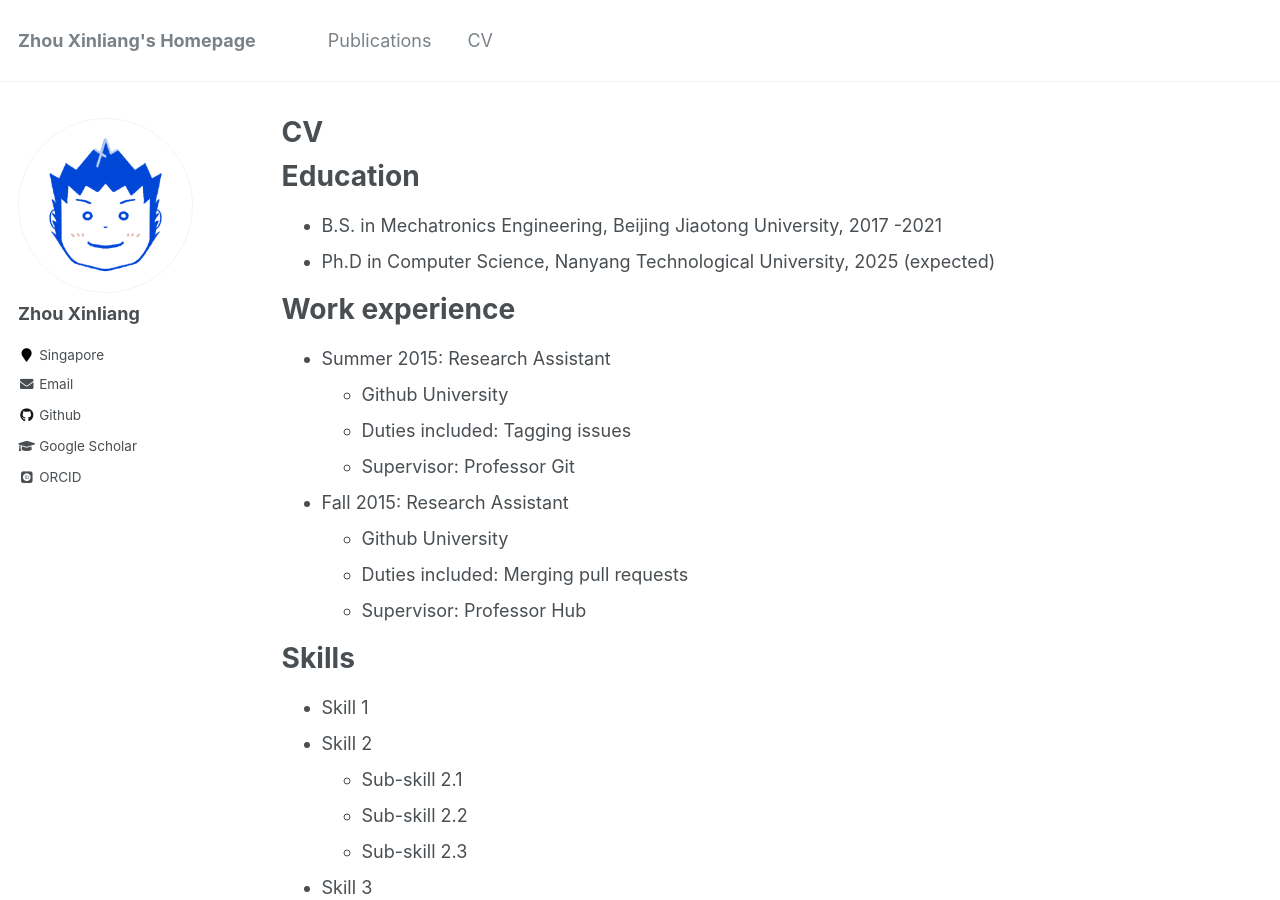
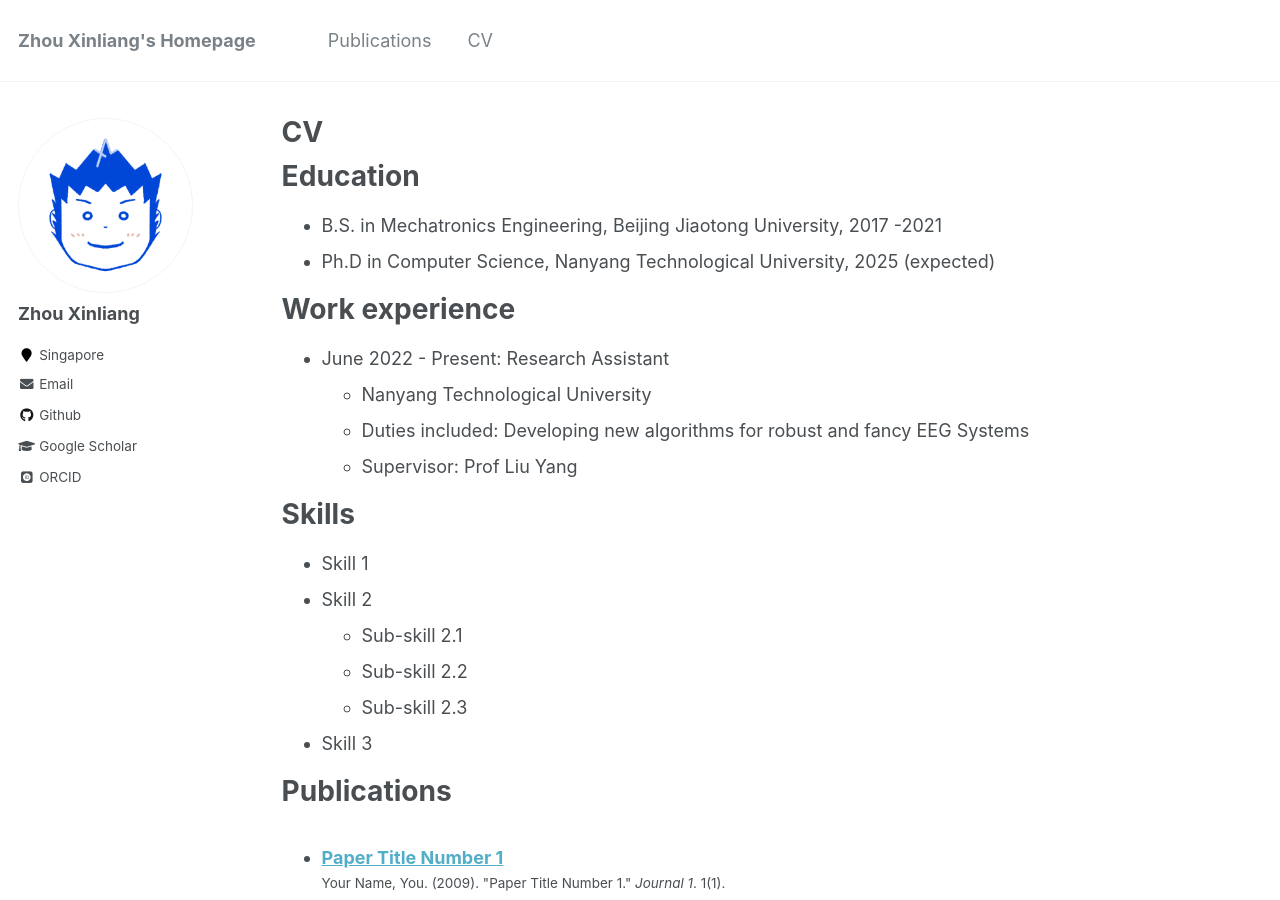
Before and after one commit to xinliangzhou/xinliangzhou.github.io, a Jekyll site: the page built from _pages/cv.md, in a window 1280 px wide and 900 px high. Built offline with Jekyll 4.4.1, drawn with Linux system fonts in a browser that asks for light colours; some web fonts are replaced.

Commit message:
Update cv.md

```diff
--- a/_pages/cv.md
+++ b/_pages/cv.md
@@ -16,15 +16,12 @@ Education
 
 Work experience
 ======
-* Summer 2015: Research Assistant
-  * Github University
-  * Duties included: Tagging issues
-  * Supervisor: Professor Git
+* June 2022 - Present: Research Assistant
+  * Nanyang Technological University
+  * Duties included: Developing new algorithms for robust and fancy EEG Systems
+  * Supervisor: Prof Liu Yang
 
-* Fall 2015: Research Assistant
-  * Github University
-  * Duties included: Merging pull requests
-  * Supervisor: Professor Hub
+
 
 Skills
 ======
```
